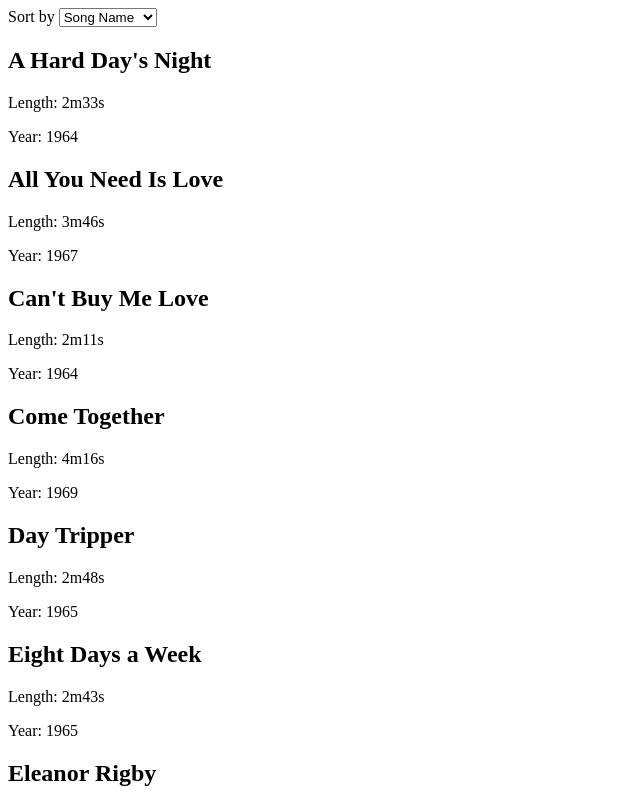
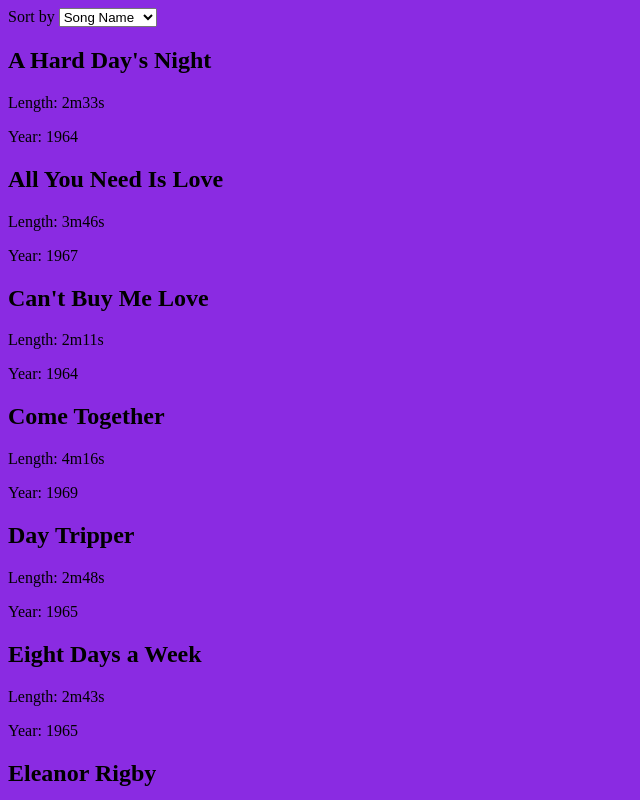
Before and after one commit to ClarkGH/jm_react_test, a React app: page / in a window 1280 px wide. Shown: the top 800 px of the page, without its empty margins (0-640 px from the left). Built offline with nearby package versions, Linux system fonts and the light colour scheme; the HTML template or start-up script is replaced by a standard one.

Commit message:
css-loader added for css in js

```diff
--- a/package.json
+++ b/package.json
@@ -12,7 +12,9 @@
     "babel-loader": "^7.1.4",
     "babel-preset-env": "^1.6.1",
     "babel-preset-react": "^6.24.1",
+    "css-loader": "^0.28.11",
     "express": "^4.16.3",
+    "style-loader": "^0.21.0",
     "webpack": "^4.5.0",
     "webpack-cli": "^2.0.14"
   },
--- a/src/App/App.js
+++ b/src/App/App.js
@@ -2,6 +2,8 @@ import React from 'react';
 import _ from 'lodash';
 
 import Song from './components/Song'
+
+import css from './css/main.css'
 
 class App extends React.Component {
   constructor(props) {
--- /dev/null
+++ b/src/App/css/main.css
@@ -0,0 +1,3 @@
+body {
+  background-color: blueviolet;
+}
--- a/webpack.config.js
+++ b/webpack.config.js
@@ -8,7 +8,8 @@ module.exports = {
   },
   module: {
     rules: [
-      { test: /\.js$/, exclude: /node_modules/, loader: "babel-loader" }
+      { test: /\.js$/, exclude: /node_modules/, loader: "babel-loader" },
+      { test: /\.css$/, use: [ 'style-loader', 'css-loader'] }
     ]
   },
 };
```
Also changed, not shown: 2 other files (tests, documents, lock files or other folders).
